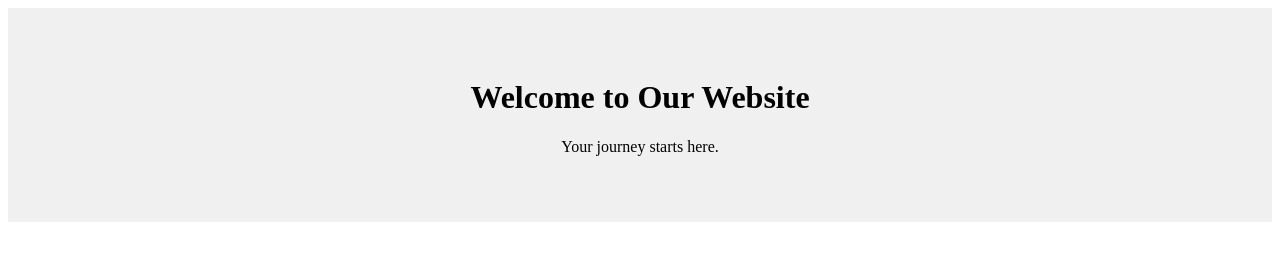
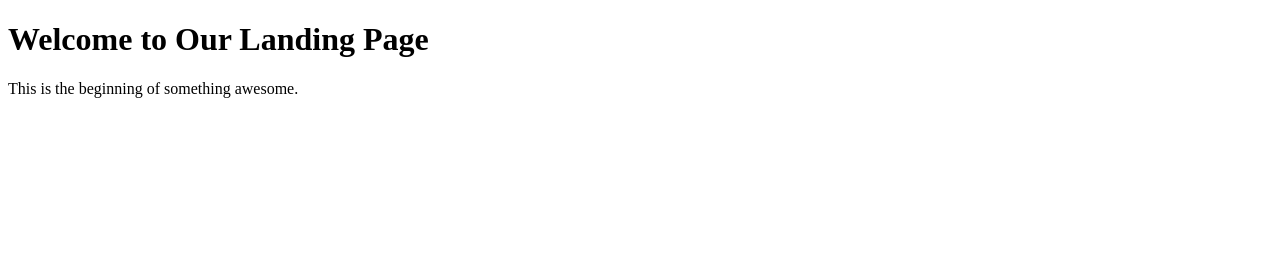
Before and after one commit to Shanmukhadoki/Repo_1234_test, a plain HTML site: page landing.html in a window 1280 px wide. Drawn offline with Linux system fonts and the light colour scheme.

Commit message:
Add initial landing page

```diff
--- a/landing.html
+++ b/landing.html
@@ -3,19 +3,10 @@
 <head>
 <meta charset='UTF-8'>
 <meta name='viewport' content='width=device-width, initial-scale=1.0'>
-<title>Landing Page</title>
-<style>
-.hero {
-  background-color: #f0f0f0;
-  padding: 50px 0;
-  text-align: center;
-}
-</style>
+<title>Welcome</title>
 </head>
 <body>
-<div class='hero'>
-<h1>Welcome to Our Website</h1>
-<p>Your journey starts here.</p>
-</div>
+<h1>Welcome to Our Landing Page</h1>
+<p>This is the beginning of something awesome.</p>
 </body>
 </html>
```
